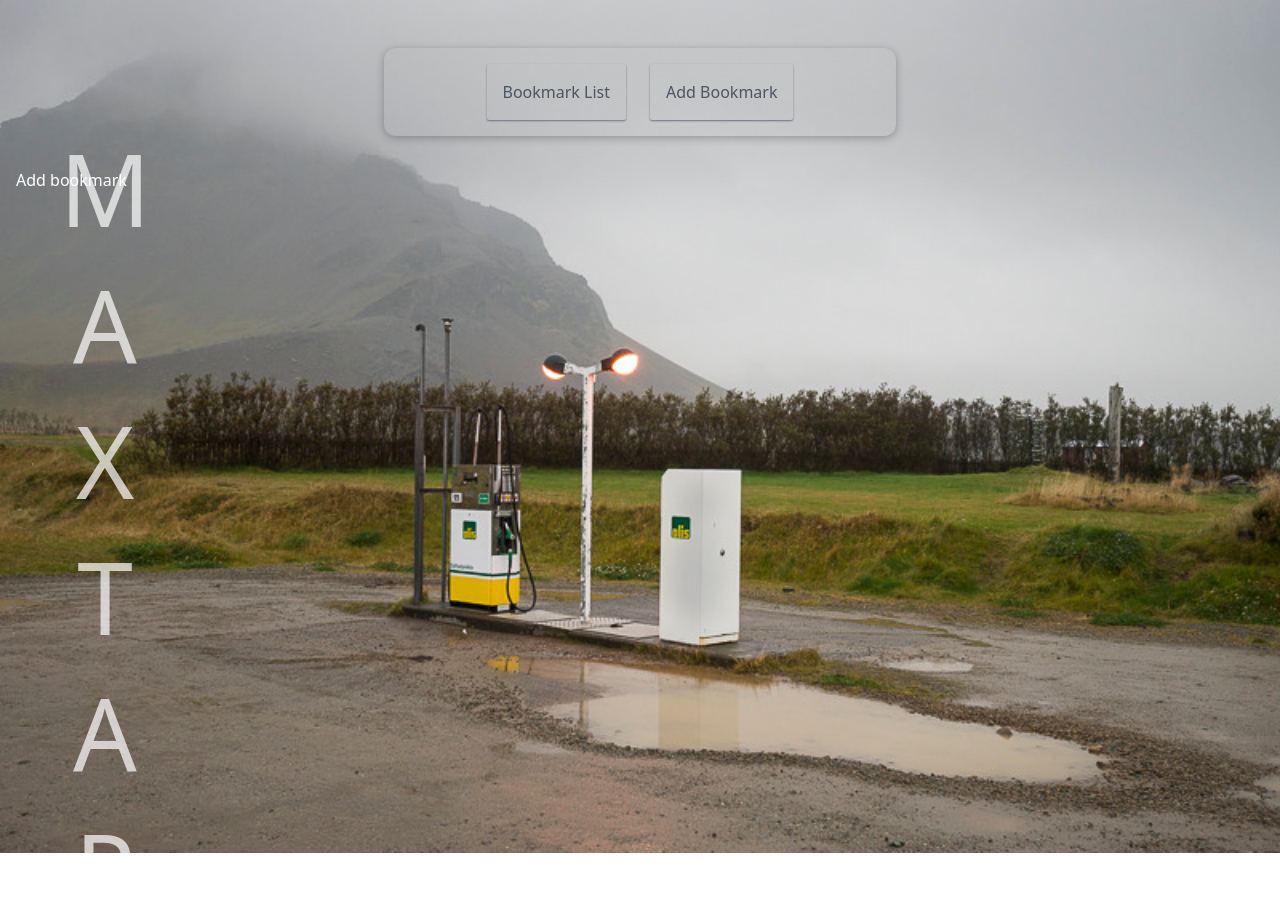
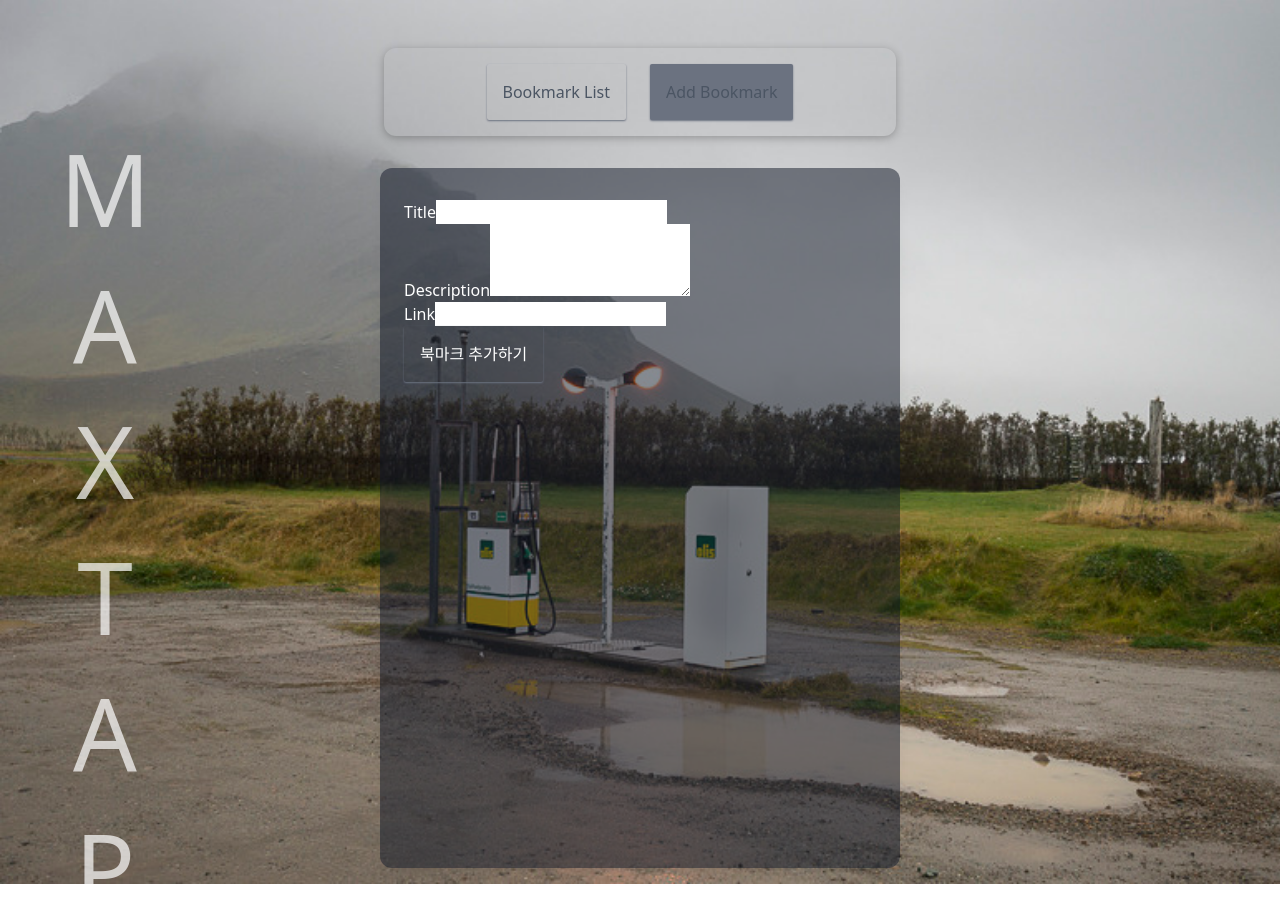
Before and after one commit to 0gunkim/maxtap, a Vue app: page / in a window 1280 px wide. Both pictures are taken after a click on the button "Add Bookmark". Shown: the top 922 px of the page. Built offline with nearby package versions, Linux system fonts and the light colour scheme.

Commit message:
Feat: Add bookmark

```diff
--- a/src/components/UI/BaseButton.vue
+++ b/src/components/UI/BaseButton.vue
@@ -27,4 +27,7 @@ defineProps<IBaseButtonType>()
 .square {
   @apply shadow-gray-500 shadow-sm p-4 rounded-sm ease-in duration-700;
 }
+.square:focus {
+  @apply bg-gray-500;
+}
 </style>
--- a/src/components/UI/BaseCard.vue
+++ b/src/components/UI/BaseCard.vue
@@ -8,5 +8,6 @@ div {
   padding: 1rem;
   margin: 2rem auto;
   max-width: 32rem;
+  min-width: 15rem;
 }
 </style>
--- a/src/components/UI/BaseContainer.vue
+++ b/src/components/UI/BaseContainer.vue
@@ -3,10 +3,10 @@
 </template>
 <style scoped>
 .container {
-  @apply relative  w-5/12 h-[700px] mx-auto pt-8;
+  @apply relative  w-5/12  h-[700px] mx-auto pt-8 px-6;
 }
 .container::before {
   content: ' ';
-  @apply absolute inset-0 bg-gray-900 opacity-50  rounded-xl shadow-lg -z-10;
+  @apply absolute inset-0 min-w-[300px] bg-gray-900 opacity-50  rounded-xl shadow-lg -z-10;
 }
 </style>
--- a/src/components/bookmark-list/AddBookmark.vue
+++ b/src/components/bookmark-list/AddBookmark.vue
@@ -1,4 +1,22 @@
 <template>
-  <h2>Add bookmark</h2>
+  <BaseContainer>
+    <form>
+      <div class="form-control">
+        <label for="title">Title</label>
+        <input type="text" name="title" id="title" />
+      </div>
+      <div class="form-control">
+        <label for="description">Description</label>
+        <textarea type="text" name="description" id="description" rows="3" />
+      </div>
+      <div class="form-control">
+        <label for="link">Link</label>
+        <input type="link" name="link" id="link" />
+      </div>
+      <div>
+        <BaseButton :mode="'square'">북마크 추가하기</BaseButton>
+      </div>
+    </form>
+  </BaseContainer>
 </template>
 <script lang="ts" setup></script>
```
